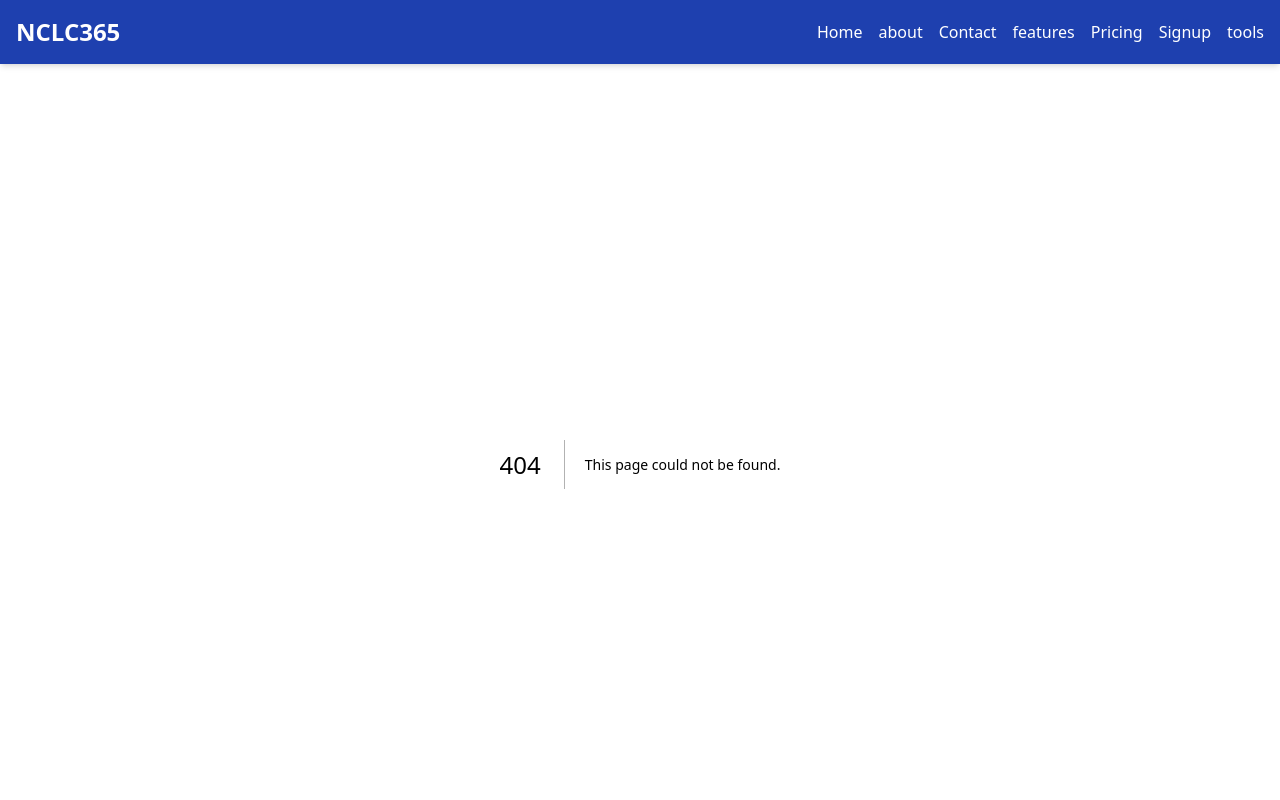
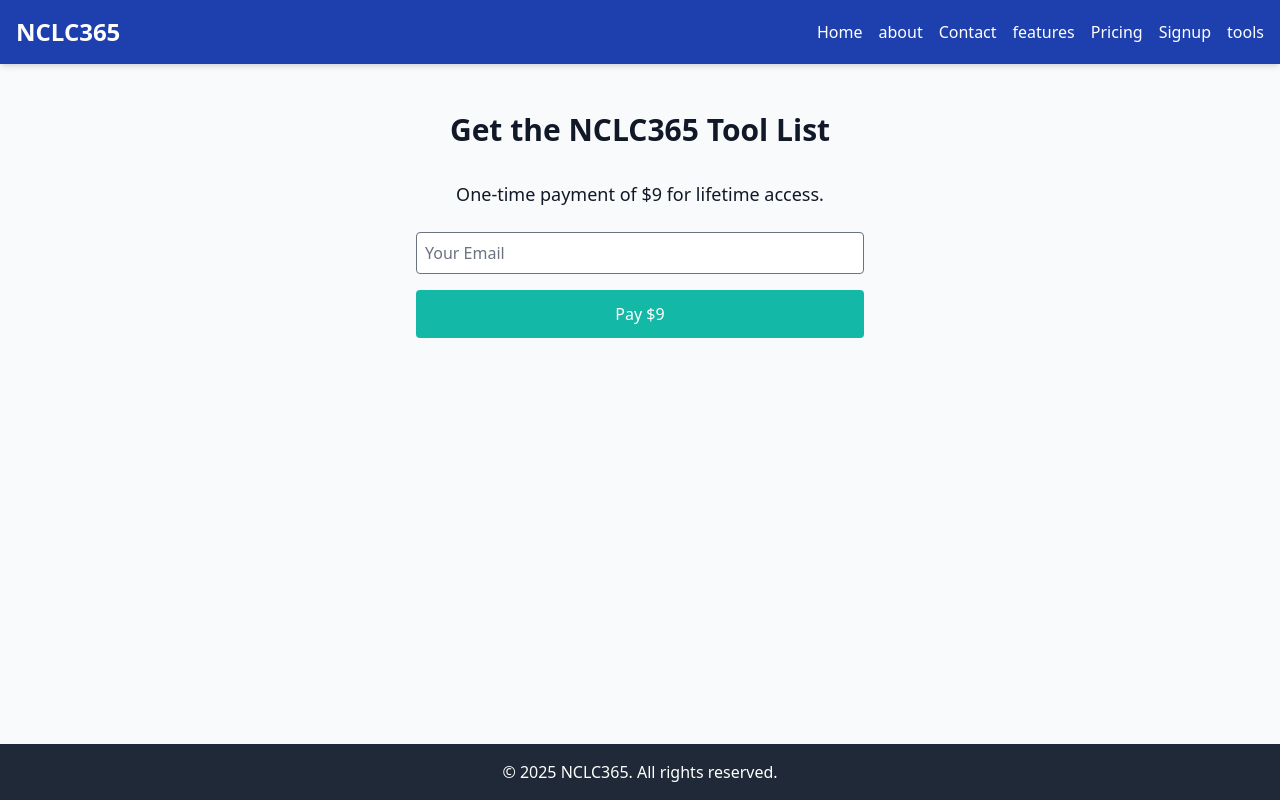
Before and after one commit to NCLC365/nclc365, a Next.js app: page /buy in a window 1280 px wide. Before the commit this address had no page. Shown: the top 800 px of the page. Built offline with nearby package versions, Linux system fonts and the light colour scheme.

Commit message:
Update package.json

```diff
--- a/next.config.js
+++ b/next.config.js
@@ -3,7 +3,6 @@ const nextConfig = {
   reactStrictMode: true,
   trailingSlash: true,
   output: "export",
-  experimental: {},
   compiler: {
     styledComponents: true
   }
--- a/package.json
+++ b/package.json
@@ -14,7 +14,8 @@
     "next": "14.2.15",
     "react": "18.3.1",
     "react-dom": "18.3.1",
-    "stripe": "^17.7.0"
+    "stripe": "^17.7.0",
+    "styled-components": "^6.1.13"
   },
   "devDependencies": {
     "autoprefixer": "^10.4.21",
--- /dev/null
+++ b/pages/buy.js
@@ -0,0 +1,47 @@
+import { useState } from 'react';
+
+export default function Buy() {
+  const [email, setEmail] = useState('');
+  const [loading, setLoading] = useState(false);
+
+  const handleSubmit = async (e) => {
+    e.preventDefault();
+    setLoading(true);
+
+    const res = await fetch('/api/checkout', {
+      method: 'POST',
+      headers: { 'Content-Type': 'application/json' },
+      body: JSON.stringify({ email }),
+    });
+    const { id } = await res.json();
+
+    const stripe = await loadStripe(process.env.NEXT_PUBLIC_STRIPE_PUBLIC_KEY);
+    await stripe.redirectToCheckout({ sessionId: id });
+
+    setLoading(false);
+  };
+
+  return (
+    <div className="container mx-auto py-12 text-center">
+      <h1 className="text-3xl font-bold mb-8">Get the NCLC365 Tool List</h1>
+      <p className="text-lg mb-6">One-time payment of $9 for lifetime access.</p>
+      <form onSubmit={handleSubmit} className="max-w-md mx-auto space-y-4">
+        <input
+          type="email"
+          value={email}
+          onChange={(e) => setEmail(e.target.value)}
+          placeholder="Your Email"
+          className="w-full p-2 border rounded"
+          required
+        />
+        <button
+          type="submit"
+          disabled={loading}
+          className="bg-teal-500 text-white px-6 py-3 rounded w-full"
+        >
+          {loading ? 'Processing...' : 'Pay $9'}
+        </button>
+      </form>
+    </div>
+  );
+}
--- /dev/null
+++ b/pages/success.js
@@ -0,0 +1,11 @@
+export default function Success() {
+    return (
+      <div className="container mx-auto py-12 text-center">
+        <h1 className="text-3xl font-bold mb-8">Thank You!</h1>
+        <p className="text-lg mb-6">
+          Your purchase was successful. Check your email for your Airtable access link.
+        </p>
+        <a href="/" className="text-teal-500">Back to Home</a>
+      </div>
+    );
+  }
```
Also changed, not shown: 2 other files (tests, documents, lock files or other folders).
